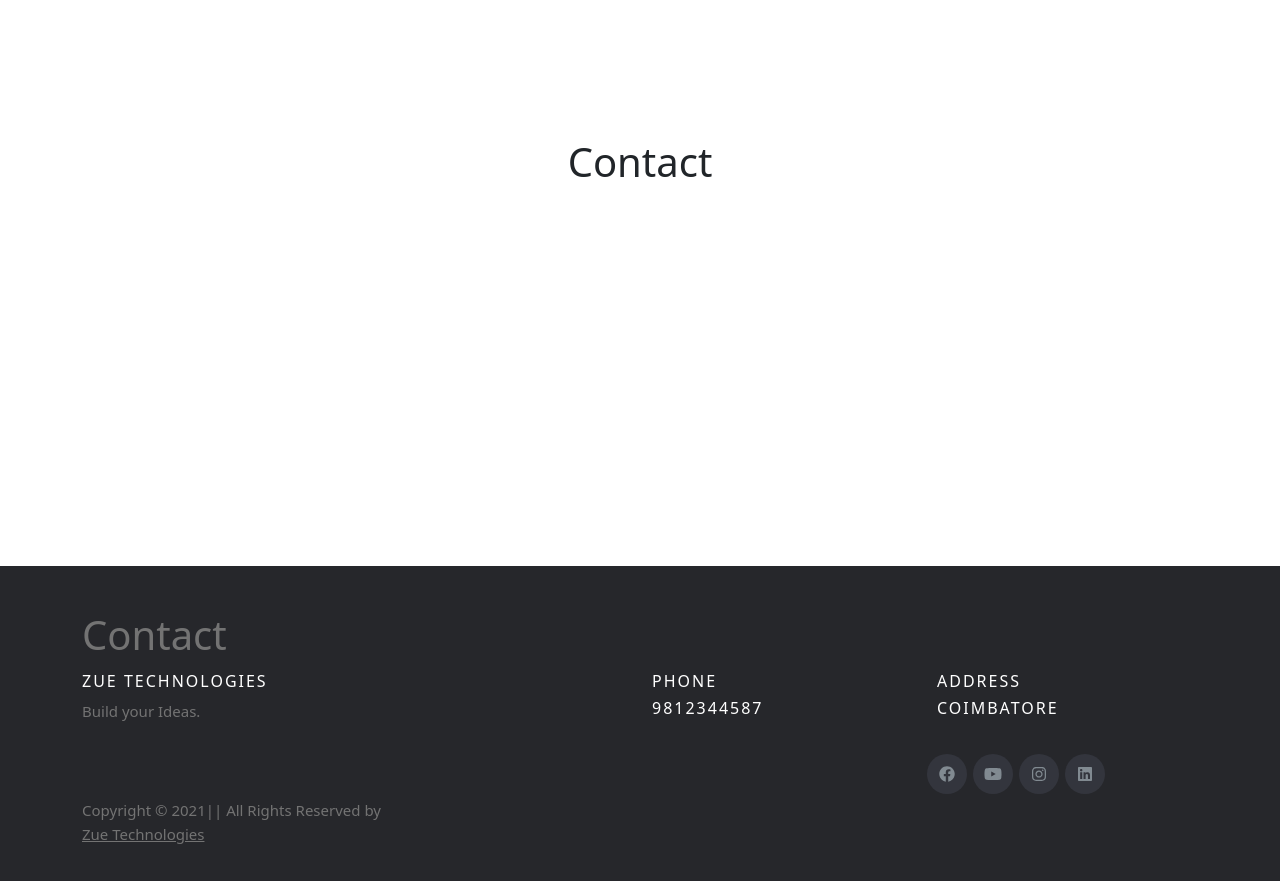
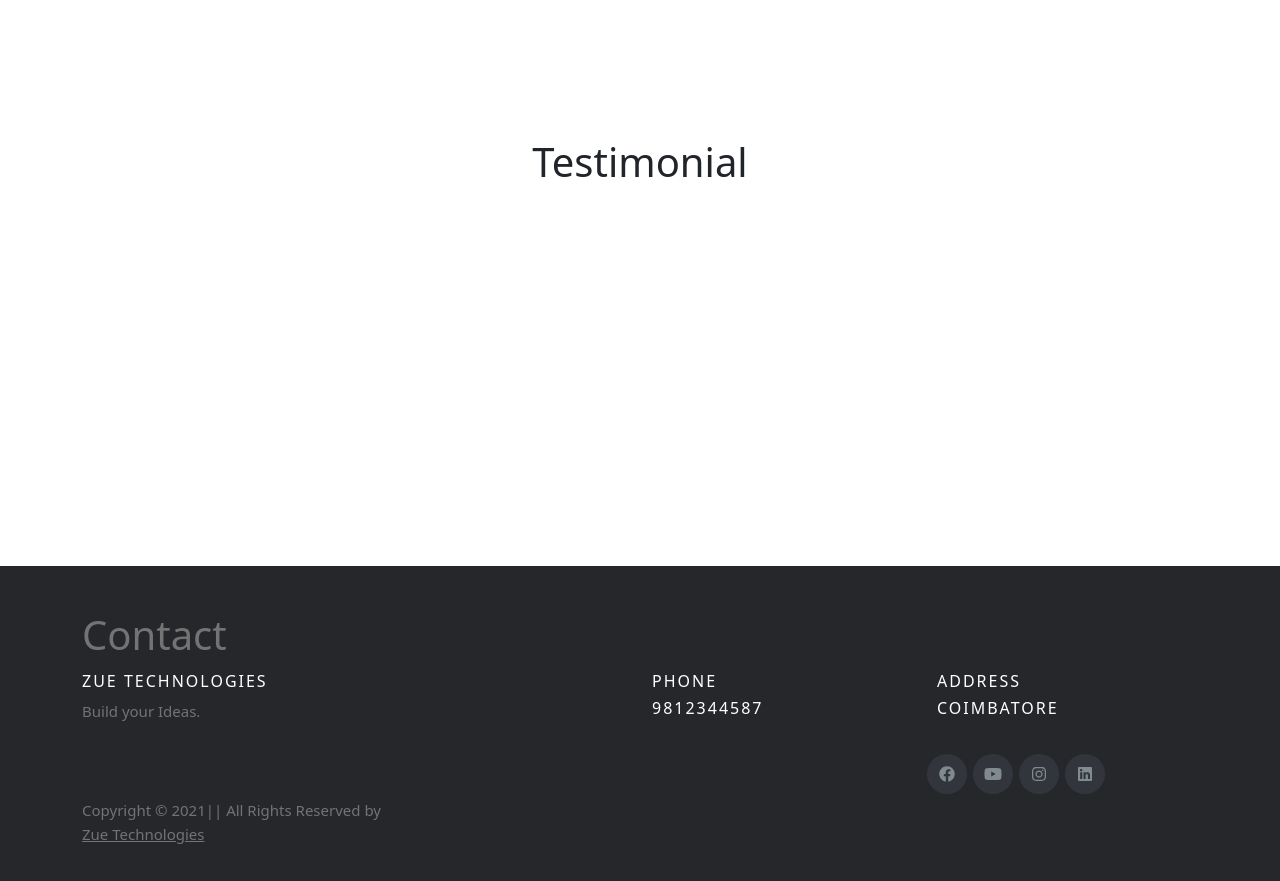
Before and after one commit to TeamCheems/zue-technologies, a React (Create React App) app: page / in a window 1280 px wide. Shown: the part 5320-6201 px from the top of the page. Built offline with nearby package versions, Linux system fonts and the light colour scheme.

Commit message:
space img add

```diff
--- a/src/components/Feedback.jsx
+++ b/src/components/Feedback.jsx
@@ -35,7 +35,7 @@ return (
           </div>
         );
       })} */}
-    <h1> Contact</h1>
+    <h1> Testimonial</h1>
         </section>
   )
 }
--- a/src/components/Services.jsx
+++ b/src/components/Services.jsx
@@ -24,12 +24,12 @@ export default function About() {
         },
         4: {
             title: "Industrial Automation ",
-            icon: faUsers,
+            icon: faCogs,
             content: "We building and maintaining quality automation systems that helps you reach your goals. Lorem ipsum dolor sit amet, consectetur adipisicing elit. Optio itaque obcaecati vel accusantium iure autem inventore rem! Libero, reprehenderit fugit? Culpa incidunt provident excepturi suscipit mollitia recusandae dolor corporis voluptate?",
         },
         5: {
             title: "Special Purpose Machine",
-            icon: faUsers,
+            icon: faHome,
             content: "We can design and build automated control systems that will increase safety, quality, productivity, and efficiency Lorem ipsum dolor sit amet, consectetur adipisicing elit. Optio itaque obcaecati vel accusantium iure autem inventore rem! Libero, reprehenderit fugit? Culpa incidunt provident excepturi suscipit mollitia recusandae dolor corporis voluptate?",
         },
         6: {
```
Also changed, not shown: src/images/space.jpg (added).
